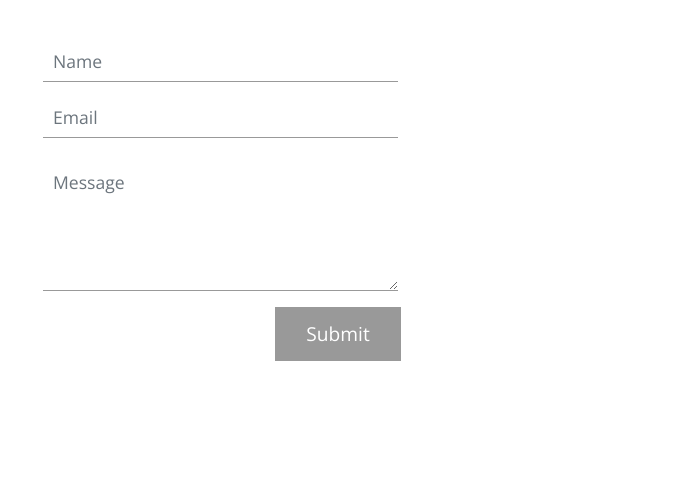
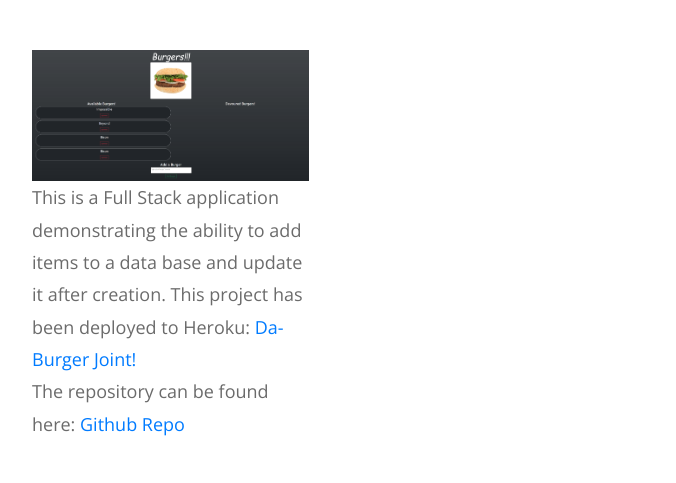
Before and after one commit to anandlal1080/portfolio, a plain HTML site: page index.html in a window 1280 px wide. Shown: the part 1934-2417 px from the top of the page, without its empty margins (57-733 px from the left). Drawn offline with nearby package versions, Linux system fonts and the light colour scheme; a script that the page names is missing.

Commit message:
Updated Portfolio

```diff
--- a/index.html
+++ b/index.html
@@ -166,7 +166,29 @@
             </div>
           </div>
         </div>
+        <div class="row">
+          <div class="col-12">
+            <div class="tm-contact-items-container">
+              <div class="tm-contact-item">
+                <!-- <i class="fas fa-5x fa-briefcase tm-contact-item-icon"></i> -->
 
+                <p class="mb-0">
+                  <img
+                    src="./img/burger_main.PNG"
+                    alt="Da Burger Joint!"
+                    style="width: 100%"
+                  />
+                  This is a Full Stack application demonstrating the ability to add items to a data base and update it after creation.
+                  This project has been deployed to Heroku:
+                  <a href="https://calm-bayou-87683.herokuapp.com/" target="_blank">Da-Burger Joint!</a>
+                  <br>
+                  The repository can be found here:
+                  <a href="https://github.com/anandlal1080/da-burger" target="_blank"> Github Repo</a>
+                </p>
+              </div>
+            </div>
+          </div>
+        </div>
         <div class="row">
           <div class="col-12">
             <form
```
Also changed, not shown: img/burger_main.PNG (added).
